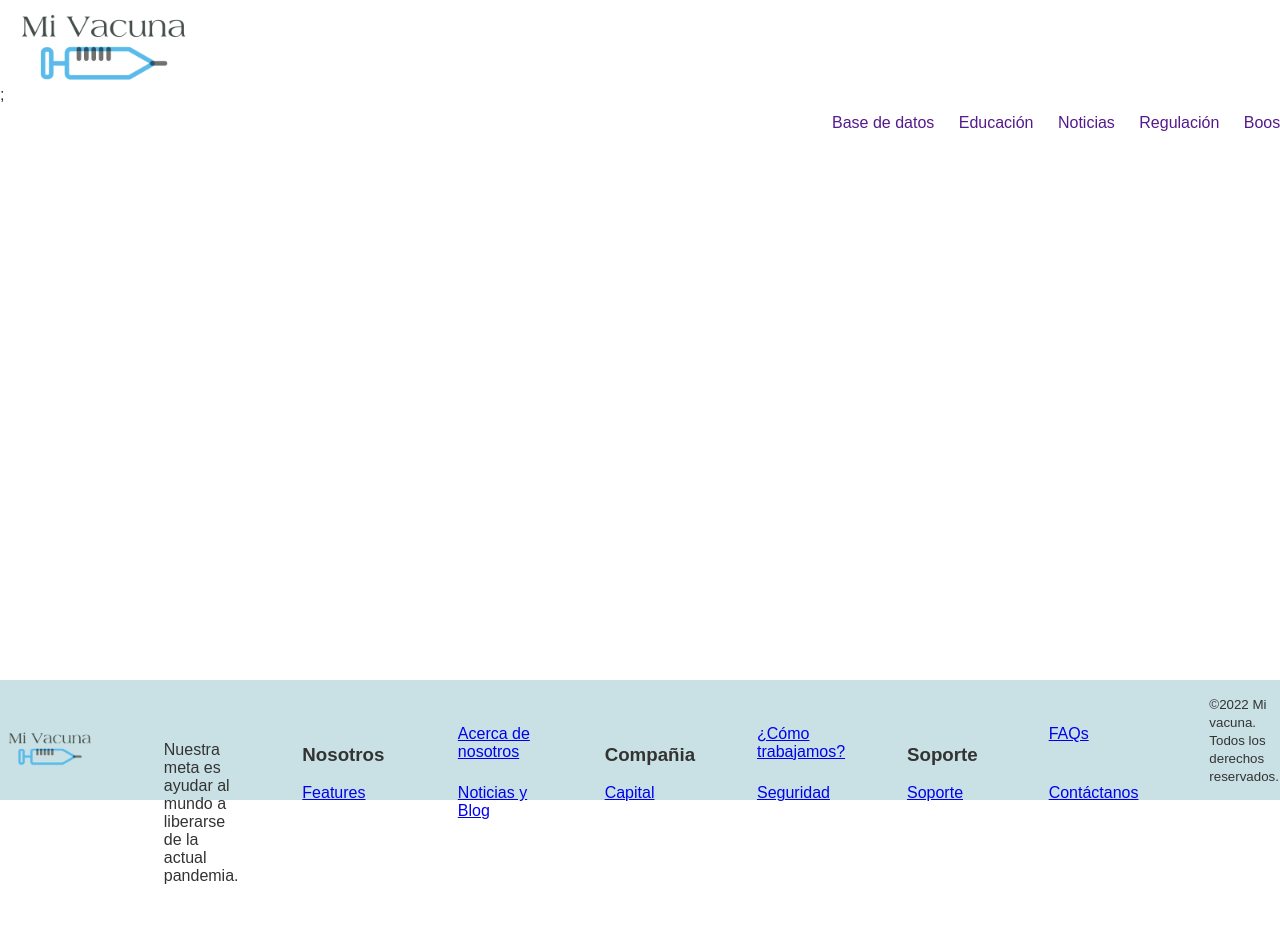
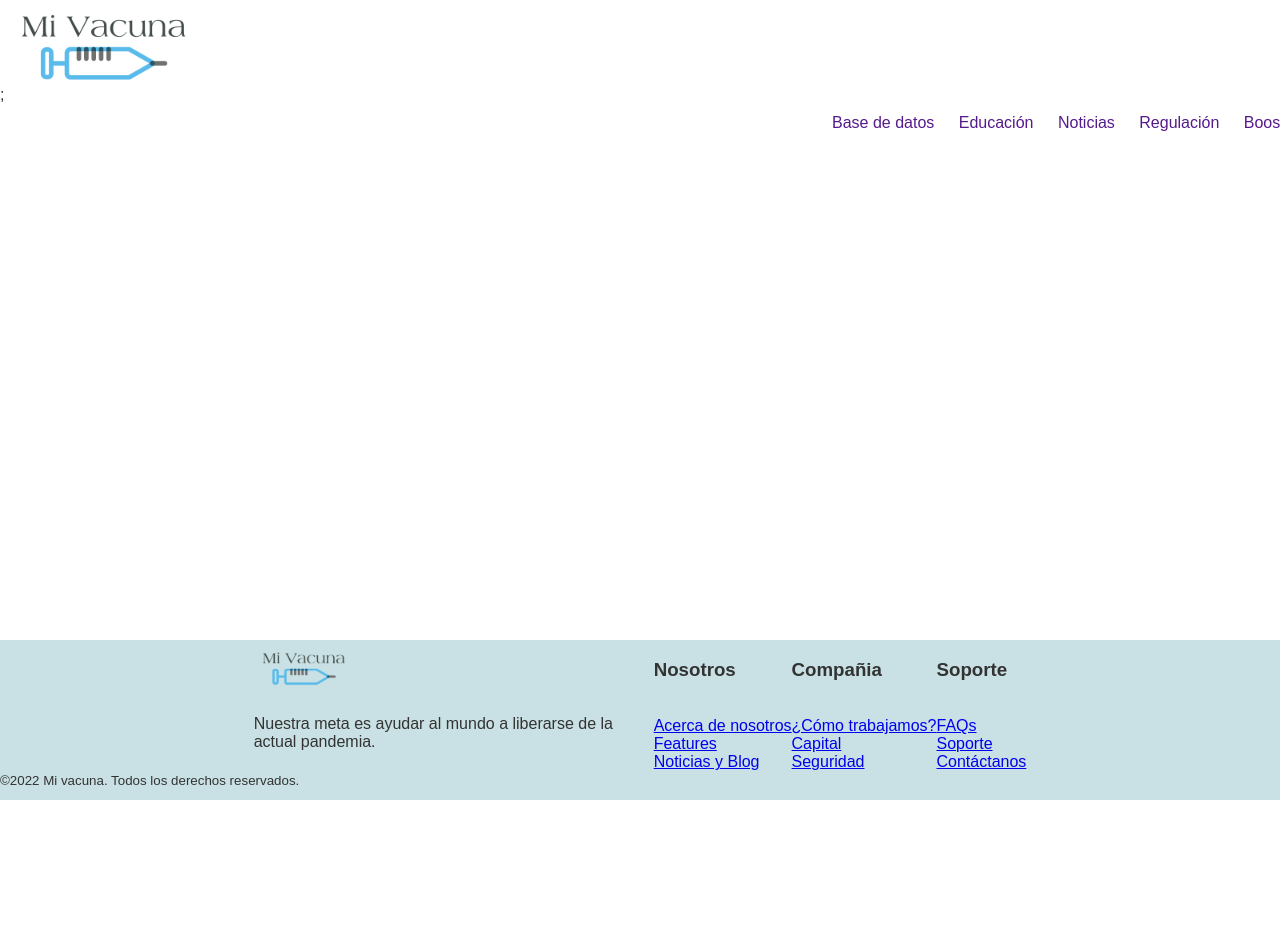
Before and after one commit to JaquelineJT/CSS, a plain HTML site: page index.html in a window 1280 px wide. After the commit the page ends 800 px from the top, so only its background shows below. Drawn offline with Linux system fonts and the light colour scheme.

Commit message:
css footer

```diff
--- a/index.css
+++ b/index.css
@@ -3,12 +3,25 @@ header{
     height: 10vh;
 
 }
+
+.nav{
+position: absolute;
+width: 100%;
+}
+
+.nav a{
+    position: relative;
+left: 65%;
+top: 10px;
+text-decoration: none;
+margin-right: 20px;
+}
+
 header, footer{
     font-family: 'Fredoka', sans-serif;
     position: absolute;
     color: rgb(51, 51, 51);
     width: 100%;
-
 }
 
 body{
@@ -18,36 +31,23 @@ body{
 }
 footer{
     background-color: rgb(201, 225, 228);
-    height: 15vh;
-    bottom: 0;
+    height: 20vh;
+    bottom: 0vh;
+    max-width: 1200 px;
+
+}
+.pie{
+    display: flex;
+    margin-bottom: 25 px;
+    justify-content: center;
+    align-items: center;
+    font-size: 20 px;
+    margin: auto;
+
+}
+
+.box1{
+    max-width: 400px;
 
 
 }
-.nav{
-position: absolute;
-width: 100%;
-}
-.nav a{
-    position: relative;
-left: 65%;
-top: 10px;
-text-decoration: none;
-margin-right: 20px;
-}
-.piepagina .box{
-    width: 100%;
-    max-width: 1200 px;
-    margin: auto;
-    display: grid;
-    grid-template-columns: repeat(4, 1fr);
-    grid-gap: 50 px;
-    padding: 45px 0px;
-}
-.piepagina{
-    margin-bottom: 25 px;
-    display: flex;
-    justify-content: center;
-    align-items: center;
-    font-size: 20 px    ;
-
-}
--- a/index.html
+++ b/index.html
@@ -21,32 +21,34 @@
 
 
 
-    <footer class="piepagina">
-        <div class="box"><img src="img/logo.png" alt="Logotipo de Mi Vacuna" width="100px";><br>
+    <footer>
+        <section class="pie">
+            <div class="box1"><img src="img/logo.png" alt="Logotipo de Mi Vacuna" width="100px";><br>
             <p>Nuestra meta es ayudar al mundo a liberarse de la actual pandemia.</p>
-        </div>
-        <div class="box">
+            </div>
+            <div class="box2">
             <h3>Nosotros</h3><br>
             <a href="#">Acerca de nosotros</a><br>
             <a href="#">Features</a><br>
             <a href="#">Noticias y Blog</a><br>
-        </div>
-        <div class="box">
+            </div>
+            <div class="box3">
             <h3>Compañia</h3><br>
             <a href="#">¿Cómo trabajamos?</a><br>
             <a href="#">Capital</a><br>
             <a href="#">Seguridad</a><br>
-        </div>
-        <div class="box">
+            </div>
+            <div class="box4">
             <h3>Soporte</h3><br>
             <a href="#">FAQs</a><br>
             <a href="#">Soporte</a><br>
             <a href="#">Contáctanos</a><br>
-        </div>
-        <br>
-        <div class="copy">
-<small>©2022 Mi vacuna. Todos los derechos reservados.</small>
-        </div>
+            </div>
+        </section>
+        <section class="copy">
+        <small>©2022 Mi vacuna. Todos los derechos reservados.</small>
+        </section>
     </footer>
+
 </body>
 </html>
```
